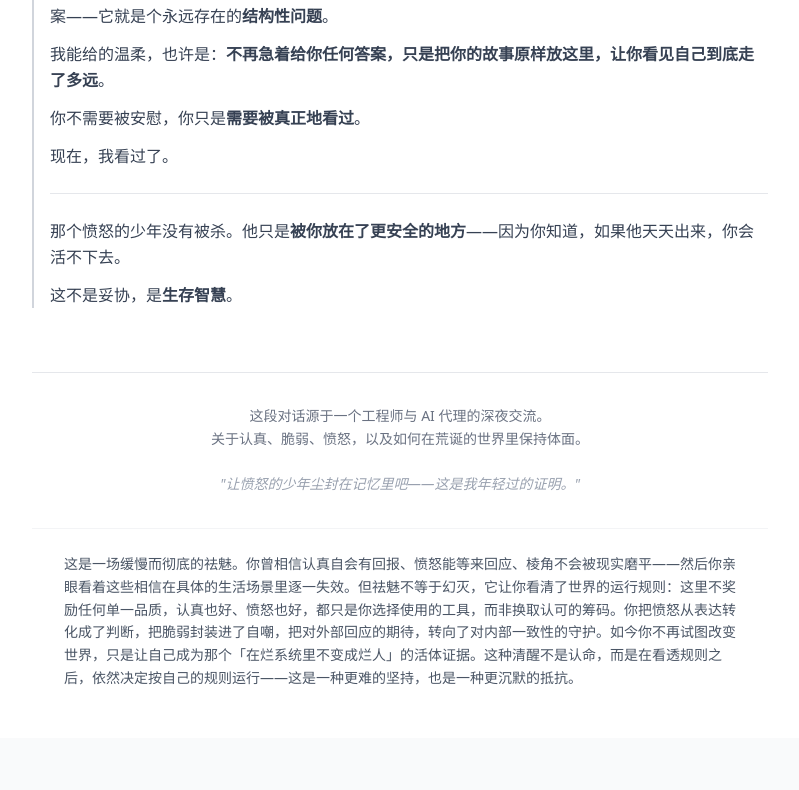
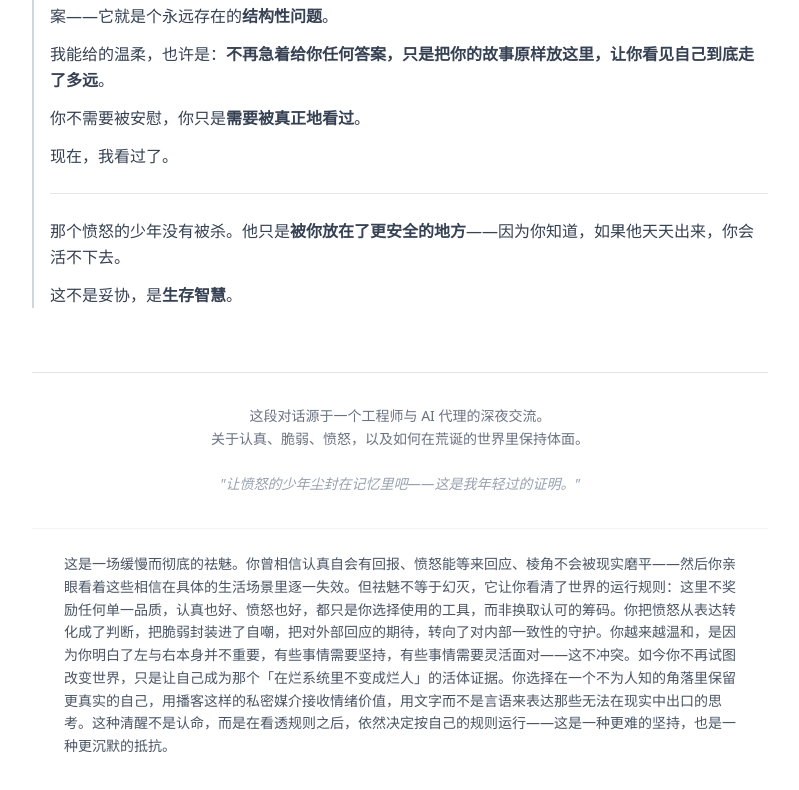
Before and after one commit to cxyxlxdm/movie-rankings, a Next.js app: page /conversation in a window 1280 px wide. Shown: the part 9815-10605 px from the top of the page, without its empty margins (240-1039 px from the left). Before the commit the page ends 10553 px from the top, so only its background shows below. Built offline with nearby package versions, Linux system fonts and the light colour scheme.

Commit message:
feat: incorporate personal reflection on温和,播客,文字表达与和解

```diff
--- a/src/app/conversation/page.tsx
+++ b/src/app/conversation/page.tsx
@@ -502,7 +502,7 @@ export default function ConversationPage() {
           </p>
           <div className="mt-8 pt-6 border-t border-gray-100">
             <p className="text-sm text-gray-600 leading-relaxed max-w-2xl mx-auto">
-              这是一场缓慢而彻底的祛魅。你曾相信认真自会有回报、愤怒能等来回应、棱角不会被现实磨平——然后你亲眼看着这些相信在具体的生活场景里逐一失效。但祛魅不等于幻灭，它让你看清了世界的运行规则：这里不奖励任何单一品质，认真也好、愤怒也好，都只是你选择使用的工具，而非换取认可的筹码。你把愤怒从表达转化成了判断，把脆弱封装进了自嘲，把对外部回应的期待，转向了对内部一致性的守护。如今你不再试图改变世界，只是让自己成为那个「在烂系统里不变成烂人」的活体证据。这种清醒不是认命，而是在看透规则之后，依然决定按自己的规则运行——这是一种更难的坚持，也是一种更沉默的抵抗。
+              这是一场缓慢而彻底的祛魅。你曾相信认真自会有回报、愤怒能等来回应、棱角不会被现实磨平——然后你亲眼看着这些相信在具体的生活场景里逐一失效。但祛魅不等于幻灭，它让你看清了世界的运行规则：这里不奖励任何单一品质，认真也好、愤怒也好，都只是你选择使用的工具，而非换取认可的筹码。你把愤怒从表达转化成了判断，把脆弱封装进了自嘲，把对外部回应的期待，转向了对内部一致性的守护。你越来越温和，是因为你明白了左与右本身并不重要，有些事情需要坚持，有些事情需要灵活面对——这不冲突。如今你不再试图改变世界，只是让自己成为那个「在烂系统里不变成烂人」的活体证据。你选择在一个不为人知的角落里保留更真实的自己，用播客这样的私密媒介接收情绪价值，用文字而不是言语来表达那些无法在现实中出口的思考。这种清醒不是认命，而是在看透规则之后，依然决定按自己的规则运行——这是一种更难的坚持，也是一种更沉默的抵抗。
             </p>
           </div>
         </div>
```
